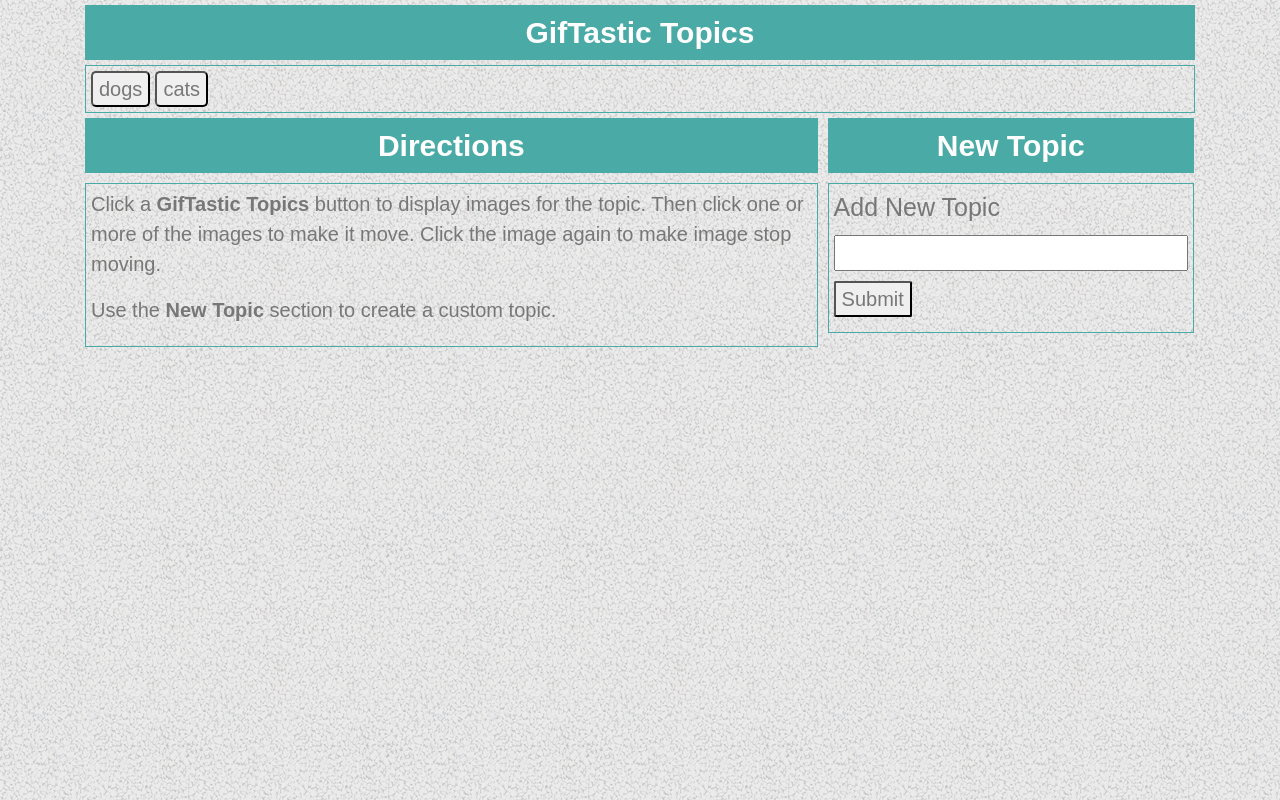
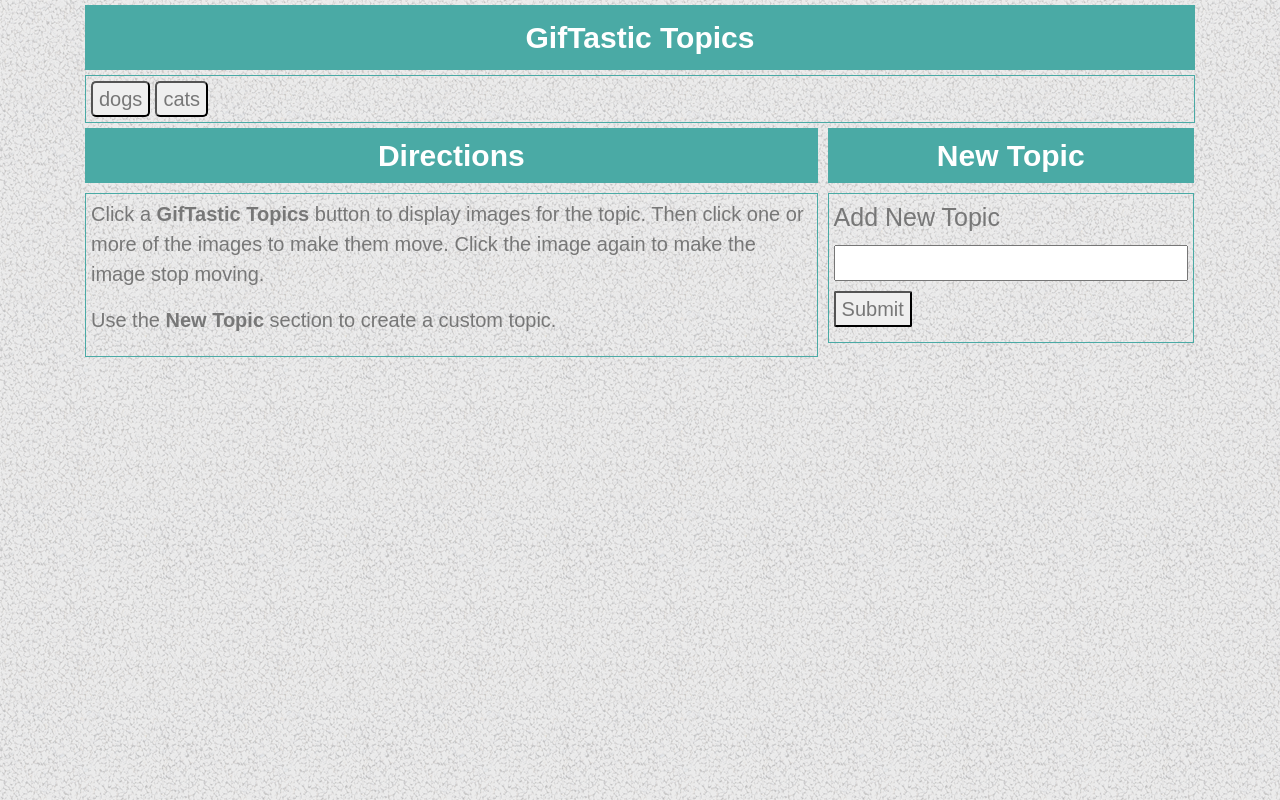
Before and after one commit to elp11999/GifTastic, a plain HTML site: page index.html in a window 1280 px wide. Drawn offline with nearby package versions, Linux system fonts and the light colour scheme.

Commit message:
Update readme and markup syntax errors.

```diff
--- a/assets/css/style.css
+++ b/assets/css/style.css
@@ -29,6 +29,10 @@ body {
     padding: 5px 0;
     text-align: center;
     font-size: 30px;
+}
+
+.topics-header {
+    padding: 10px 0;
 }
 
 .topic-button {
--- a/index.html
+++ b/index.html
@@ -27,7 +27,7 @@
                     <span>Directions</span>
                 </div>
                 <div class="directions">
-                    <p class="directions-text">Click a <strong>GifTastic Topics</strong> button to display images for the topic. Then click one or more of the images to make it move. Click the image again to make image stop moving.</p>
+                    <p class="directions-text">Click a <strong>GifTastic Topics</strong> button to display images for the topic. Then click one or more of the images to make them move. Click the image again to make the image stop moving.</p>
                     <p class="directions-text">Use the <strong>New Topic</strong> section to create a custom topic. </p>
                 </div>
             </div>
```
Also changed, not shown: 1 other file.
